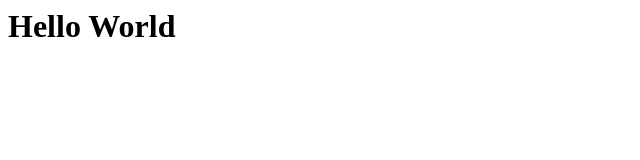
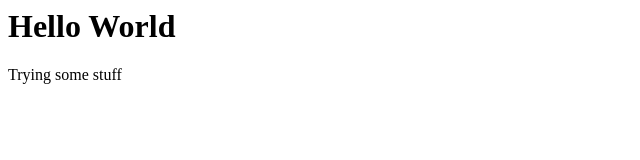
Before and after one commit to fede-ang/fede-ang.github.io, a plain HTML site: page index.html in a window 1280 px wide. Shown: the whole page, without its empty margins (0-640 px from the left). Drawn offline with Linux system fonts and the light colour scheme.

Commit message:
Update index.html

```diff
--- a/index.html
+++ b/index.html
@@ -1 +1,2 @@
 <h1> Hello World </h1>
+<p>Trying some stuff</p>
```
